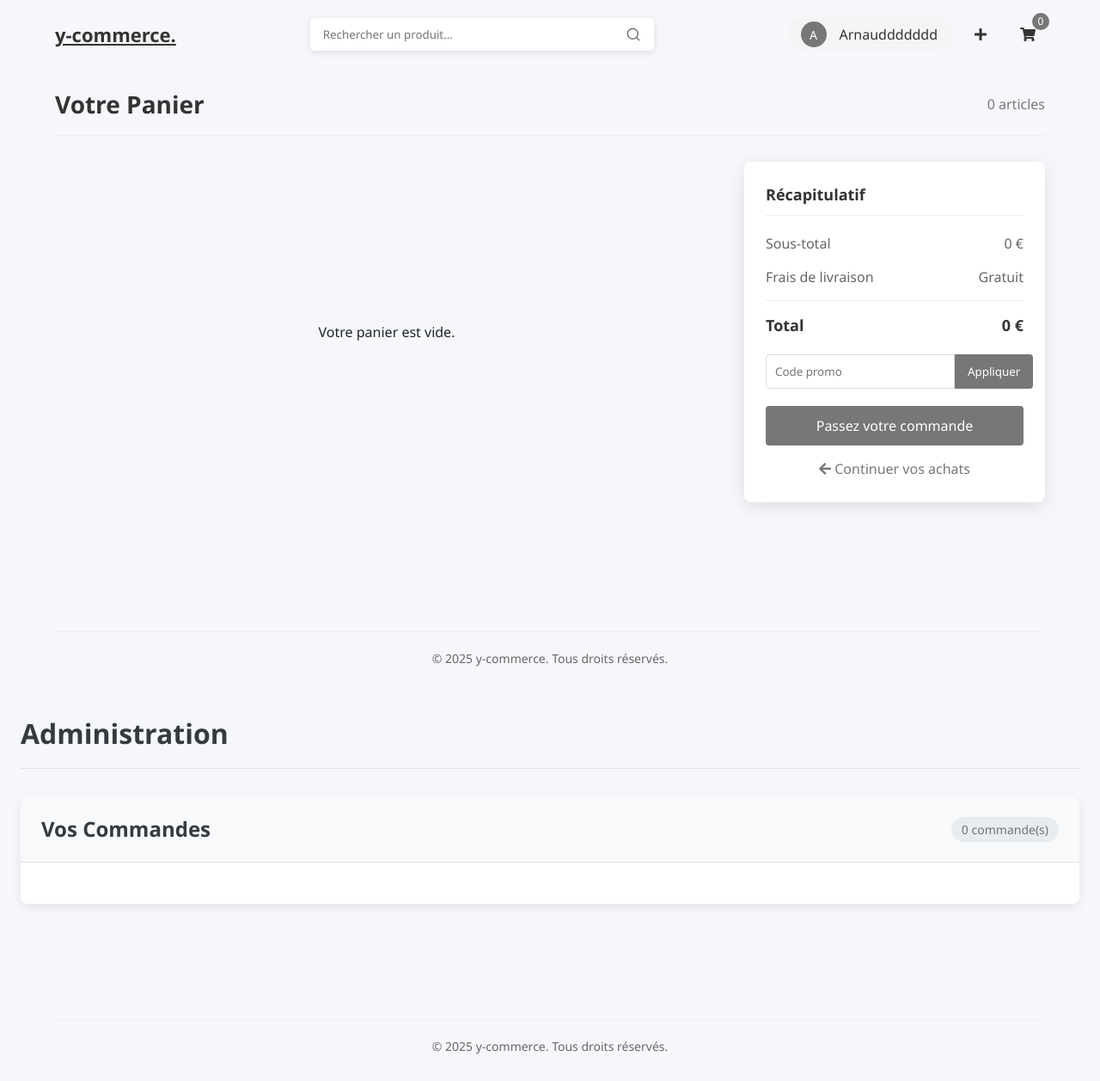
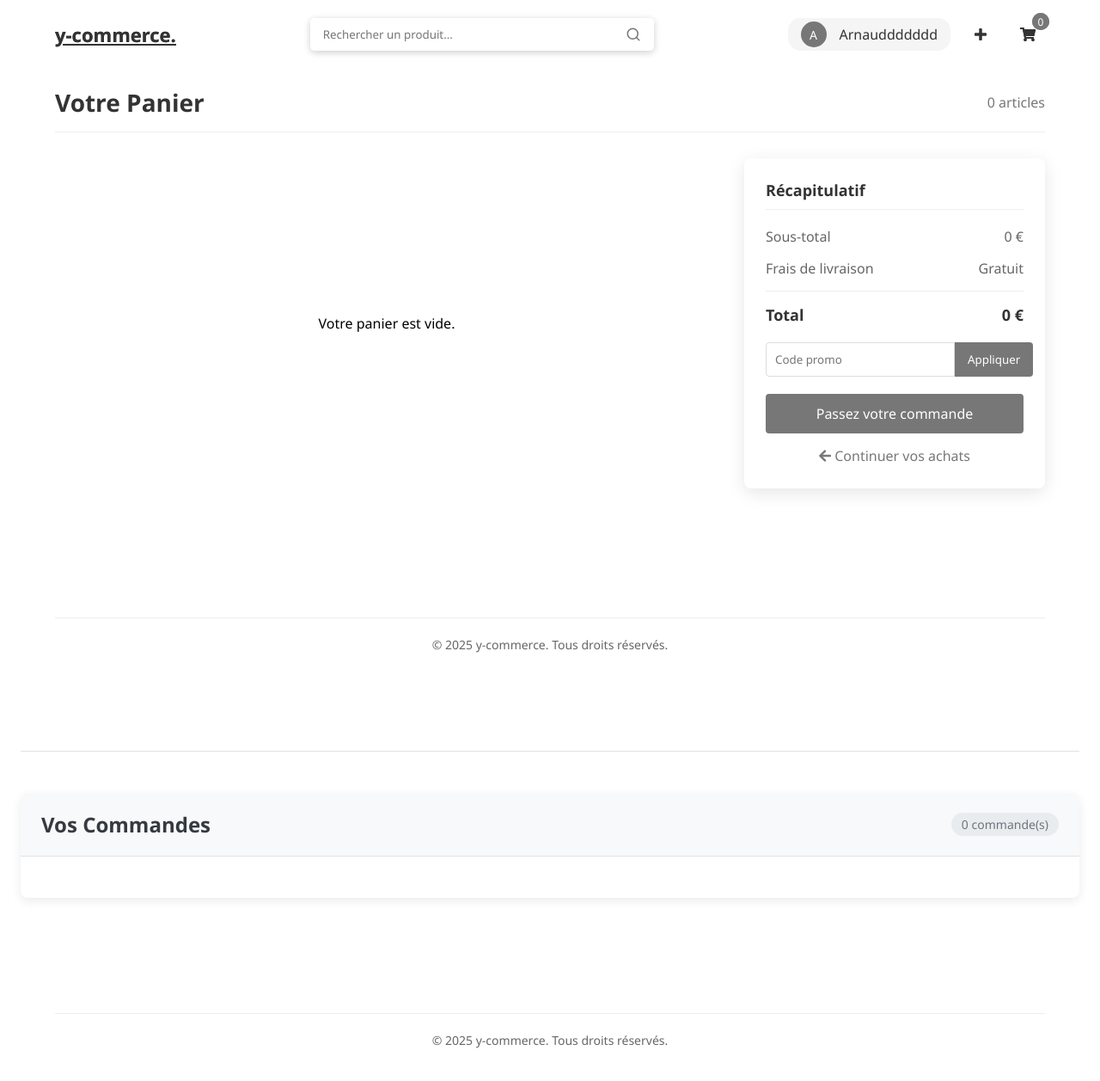
Before and after one commit to T0MMMMM/y-commerce, a PHP site: page /order.php in a window 1280 px wide. Shown: the whole page at 86% size. After the commit the page ends 1219 px from the top, so only its background shows below. Run offline with PHP 8.4, Linux system fonts and the light colour scheme; the visitor is signed in with stand-in values (Sample User, id 1); data comes from the database, SQL or seed files in the repository.

Commit message:
add button 'Vos commandes- && edit order.php

```diff
--- a/css/style.css
+++ b/css/style.css
@@ -1241,6 +1241,17 @@
     background-color: #666;
 }
 
+.show-commands {
+    background-color: #6e41d6;
+    color: white;
+    width: 100%;
+    margin-bottom: 20px;
+}
+
+.show-commands:hover {
+    background-color: #6b30bc;
+}
+
 /* User Articles Styles */
 .user-articles {
     margin-top: 40px;
@@ -1485,3 +1496,239 @@
 .delete-btn:hover {
     background-color: #c82333;
 }
+
+/* Commandes - CSS isolé avec préfixe cmd- */
+/* Ajoutez ce bloc à la fin de votre fichier CSS existant */
+
+/* Dashboard Layout */
+.cmd-dashboard-wrapper {
+    max-width: 1280px;
+    margin: 0 auto;
+    padding: 1.5rem;
+  }
+
+  .cmd-spacer {
+    height: 2.75rem; /* Hauteur approximative d'un h1 + padding */
+    visibility: hidden;
+  }
+
+  .cmd-dashboard-header {
+    margin-bottom: 3rem;
+    padding-bottom: 1rem;
+    border-bottom: 1px solid #dee2e6;
+  }
+
+  .cmd-dashboard-header h1 {
+    font-size: 2rem;
+    font-weight: 700;
+    color: #343a40;
+  }
+
+  /* Orders Panel */
+  .cmd-orders-panel {
+    background-color: white;
+    border-radius: 8px;
+    box-shadow: 0 4px 12px rgba(0, 0, 0, 0.08);
+    overflow: hidden;
+  }
+
+  .cmd-panel-header {
+    display: flex;
+    justify-content: space-between;
+    align-items: center;
+    padding: 1.25rem 1.5rem;
+    background-color: #f8f9fa;
+    border-bottom: 1px solid #dee2e6;
+  }
+
+  .cmd-panel-header h2 {
+    font-size: 1.25rem;
+    font-weight: 600;
+    color: #343a40;
+    margin: 0;
+  }
+
+  .cmd-order-count {
+    font-size: 0.875rem;
+    color: #6c757d;
+    background-color: #e9ecef;
+    padding: 0.25rem 0.75rem;
+    border-radius: 20px;
+  }
+
+  /* Orders Grid */
+  .cmd-orders-grid {
+    display: grid;
+    grid-template-columns: 1fr;
+    gap: 1.5rem;
+    padding: 1.5rem;
+  }
+
+  /* Order Box */
+  .cmd-order-box {
+    border: 1px solid #dee2e6;
+    border-radius: 8px;
+    overflow: hidden;
+    transition: all 0.25s ease;
+  }
+
+  .cmd-order-box:hover {
+    box-shadow: 0 6px 16px rgba(0, 0, 0, 0.12);
+    transform: translateY(-2px);
+  }
+
+  .cmd-order-header {
+    background-color: #f8fafd;
+    padding: 1rem 1.25rem;
+    border-bottom: 1px solid #dee2e6;
+  }
+
+  .cmd-order-meta {
+    display: flex;
+    gap: 1.5rem;
+    margin-bottom: 0.5rem;
+  }
+
+  .cmd-meta-item {
+    font-size: 0.875rem;
+    color: #6c757d;
+    display: flex;
+    align-items: center;
+    gap: 0.375rem;
+  }
+
+  .cmd-meta-item i {
+    color: #4a6cf7;
+    font-size: 0.75rem;
+  }
+
+  .cmd-order-address {
+    font-size: 0.875rem;
+    color: #343a40;
+    display: flex;
+    align-items: center;
+    gap: 0.375rem;
+  }
+
+  .cmd-order-address i {
+    color: #4a6cf7;
+    font-size: 0.75rem;
+  }
+
+  /* Products List */
+  .cmd-products-list {
+    padding: 1rem;
+    display: grid;
+    gap: 0.875rem;
+  }
+
+  /* Product Card */
+  .cmd-product-card {
+    display: flex;
+    align-items: center;
+    padding: 0.75rem;
+    background-color: #fbfbfd;
+    border-radius: 8px;
+    transition: all 0.25s ease;
+  }
+
+  .cmd-product-card:hover {
+    background-color: #f5f7ff;
+  }
+
+  .cmd-product-thumb {
+    width: 60px;
+    height: 60px;
+    border-radius: 5px;
+    overflow: hidden;
+    flex-shrink: 0;
+    margin-right: 1rem;
+    border: 1px solid #dee2e6;
+  }
+
+  .cmd-product-thumb img {
+    width: 100%;
+    height: 100%;
+    object-fit: cover;
+  }
+
+  .cmd-product-info {
+    flex: 1;
+  }
+
+  .cmd-product-name {
+    font-size: 0.95rem;
+    font-weight: 600;
+    margin-bottom: 0.5rem;
+    color: #343a40;
+  }
+
+  .cmd-product-details {
+    display: flex;
+    align-items: center;
+    gap: 1rem;
+    font-size: 0.875rem;
+  }
+
+  .cmd-product-price {
+    color: #6c757d;
+  }
+
+  .cmd-product-quantity {
+    font-weight: 600;
+    color: #4a6cf7;
+    padding: 0.125rem 0.5rem;
+    background-color: rgba(74, 108, 247, 0.1);
+    border-radius: 4px;
+  }
+
+  .cmd-product-total {
+    margin-left: auto;
+    font-weight: 600;
+    color: #343a40;
+  }
+
+  /* Responsive */
+  @media (min-width: 768px) {
+    .cmd-orders-grid {
+      grid-template-columns: repeat(2, 1fr);
+    }
+
+    .cmd-dashboard-header h1 {
+      font-size: 2rem;
+    }
+
+    .cmd-panel-header h2 {
+      font-size: 1.5rem;
+    }
+  }
+
+  @media (min-width: 1024px) {
+    .cmd-product-card {
+      padding: 1rem;
+    }
+
+    .cmd-product-thumb {
+      width: 75px;
+      height: 75px;
+    }
+  }
+
+  @media (max-width: 576px) {
+    .cmd-order-meta {
+      flex-direction: column;
+      gap: 0.5rem;
+    }
+
+    .cmd-product-details {
+      flex-wrap: wrap;
+      gap: 0.5rem;
+    }
+
+    .cmd-product-total {
+      margin-left: 0;
+      width: 100%;
+      padding-top: 0.5rem;
+      border-top: 1px dashed #dee2e6;
+    }
+  }
--- a/css/test.css
+++ /dev/null
@@ -1,340 +0,0 @@
-/* Variables CSS */
-:root {
-    --primary: #4a6cf7;
-    --secondary: #6c757d;
-    --success: #28a745;
-    --dark: #212529;
-    --light: #f8f9fa;
-    --gray-100: #f8f9fa;
-    --gray-200: #e9ecef;
-    --gray-300: #dee2e6;
-    --gray-600: #6c757d;
-    --gray-800: #343a40;
-    --shadow: 0 4px 12px rgba(0, 0, 0, 0.08);
-    --radius: 8px;
-    --transition: all 0.25s ease;
-  }
-
-  /* Reset & Base */
-  * {
-    margin: 0;
-    padding: 0;
-    box-sizing: border-box;
-  }
-
-  body {
-    font-family: 'Inter', -apple-system, BlinkMacSystemFont, sans-serif;
-    background-color: #f5f7fb;
-    color: var(--dark);
-    line-height: 1.5;
-  }
-
-  /* Dashboard Layout */
-  .dashboard-wrapper {
-    max-width: 1280px;
-    margin: 0 auto;
-    padding: 1.5rem;
-  }
-
-  .dashboard-header {
-    margin-bottom: 2rem;
-    padding-bottom: 1rem;
-    border-bottom: 1px solid var(--gray-300);
-  }
-
-  .dashboard-header h1 {
-    font-size: 1.75rem;
-    font-weight: 700;
-    color: var(--gray-800);
-  }
-
-  /* Orders Panel */
-  .orders-panel {
-    background-color: white;
-    border-radius: var(--radius);
-    box-shadow: var(--shadow);
-    overflow: hidden;
-  }
-
-  .panel-header {
-    display: flex;
-    justify-content: space-between;
-    align-items: center;
-    padding: 1.25rem 1.5rem;
-    background-color: var(--gray-100);
-    border-bottom: 1px solid var(--gray-300);
-  }
-
-  .panel-header h2 {
-    font-size: 1.25rem;
-    font-weight: 600;
-    color: var(--gray-800);
-  }
-
-  .order-count {
-    font-size: 0.875rem;
-    color: var(--secondary);
-    background-color: var(--gray-200);
-    padding: 0.25rem 0.75rem;
-    border-radius: 20px;
-  }
-
-  /* Orders Grid */
-  .orders-grid {
-    display: grid;
-    grid-template-columns: 1fr;
-    gap: 1.5rem;
-    padding: 1.5rem;
-  }
-
-  /* Order Box */
-  .order-box {
-    border: 1px solid var(--gray-300);
-    border-radius: var(--radius);
-    overflow: hidden;
-    transition: var(--transition);
-  }
-
-  .order-box:hover {
-    box-shadow: 0 6px 16px rgba(0, 0, 0, 0.12);
-    transform: translateY(-2px);
-  }
-
-  .order-header {
-    background-color: #f8fafd;
-    padding: 1rem 1.25rem;
-    border-bottom: 1px solid var(--gray-300);
-  }
-
-  .order-meta {
-    display: flex;
-    gap: 1.5rem;
-    margin-bottom: 0.5rem;
-  }
-
-  .meta-item {
-    font-size: 0.875rem;
-    color: var(--gray-600);
-    display: flex;
-    align-items: center;
-    gap: 0.375rem;
-  }
-
-  .meta-item i {
-    color: var(--primary);
-    font-size: 0.75rem;
-  }
-
-  .order-address {
-    font-size: 0.875rem;
-    color: var(--gray-800);
-    display: flex;
-    align-items: center;
-    gap: 0.375rem;
-  }
-
-  .order-address i {
-    color: var(--primary);
-    font-size: 0.75rem;
-  }
-
-  /* Products List */
-  .products-list {
-    padding: 1rem;
-    display: grid;
-    gap: 0.875rem;
-  }
-
-  /* Product Card */
-  .product-card {
-    display: flex;
-    align-items: center;
-    padding: 0.75rem;
-    background-color: #fbfbfd;
-    border-radius: var(--radius);
-    transition: var(--transition);
-  }
-
-  .product-card:hover {
-    background-color: #f5f7ff;
-  }
-
-  .product-thumb {
-    width: 60px;
-    height: 60px;
-    border-radius: 5px;
-    overflow: hidden;
-    flex-shrink: 0;
-    margin-right: 1rem;
-    border: 1px solid var(--gray-300);
-  }
-
-  .product-thumb img {
-    width: 100%;
-    height: 100%;
-    object-fit: cover;
-  }
-
-  .product-info {
-    flex: 1;
-  }
-
-  .product-name {
-    font-size: 0.95rem;
-    font-weight: 600;
-    margin-bottom: 0.5rem;
-    color: var(--gray-800);
-  }
-
-  .product-details {
-    display: flex;
-    align-items: center;
-    gap: 1rem;
-    font-size: 0.875rem;
-  }
-
-  .product-price {
-    color: var(--secondary);
-  }
-
-  .product-quantity {
-    font-weight: 600;
-    color: var(--primary);
-    padding: 0.125rem 0.5rem;
-    background-color: rgba(74, 108, 247, 0.1);
-    border-radius: 4px;
-  }
-
-  .product-total {
-    margin-left: auto;
-    font-weight: 600;
-    color: var(--gray-800);
-  }
-
-  /* Responsive */
-  @media (min-width: 768px) {
-    .orders-grid {
-      grid-template-columns: repeat(2, 1fr);
-    }
-
-    .dashboard-header h1 {
-      font-size: 2rem;
-    }
-
-    .panel-header h2 {
-      font-size: 1.5rem;
-    }
-  }
-
-  @media (min-width: 1024px) {
-    .product-card {
-      padding: 1rem;
-    }
-
-    .product-thumb {
-      width: 75px;
-      height: 75px;
-    }
-  }
-
-  @media (max-width: 576px) {
-    .order-meta {
-      flex-direction: column;
-      gap: 0.5rem;
-    }
-
-    .product-details {
-      flex-wrap: wrap;
-      gap: 0.5rem;
-    }
-
-    .product-total {
-      margin-left: 0;
-      width: 100%;
-      padding-top: 0.5rem;
-      border-top: 1px dashed var(--gray-300);
-    }
-  }
-
-
-  .footer {
-    background-color: none;
-    padding: 40px 5% 20px;
-    margin-top: 40px;
-}
-
-.footer-content {
-    display: grid;
-    grid-template-columns: repeat(auto-fit, minmax(200px, 1fr));
-    gap: 30px;
-    margin-bottom: 30px;
-}
-
-.footer-section {
-    margin-bottom: 20px;
-}
-
-.footer-title {
-    color: #333;
-    font-size: 18px;
-    margin-bottom: 15px;
-    position: relative;
-}
-
-.footer-title:after {
-    content: '';
-    display: block;
-    width: 40px;
-    height: 2px;
-    background-color: none;
-    margin-top: 5px;
-}
-
-.social-icons {
-    display: flex;
-    gap: 10px;
-    margin-top: 15px;
-}
-
-.social-icon {
-    color: #777;
-    transition: color 0.3s;
-    font-size: 18px;
-}
-
-.social-icon:hover {
-    color: #555;
-}
-
-.footer-links {
-    list-style: none;
-}
-
-.footer-links li {
-    margin-bottom: 8px;
-}
-
-.footer-links a {
-    color: #666;
-    text-decoration: none;
-    transition: color 0.3s;
-}
-
-.footer-links a:hover {
-    color: #333;
-    text-decoration: underline;
-}
-
-.footer p {
-    color: #666;
-    line-height: 1.6;
-    margin-bottom: 8px;
-}
-
-.footer-bottom {
-    border-top: 1px solid #eee;
-    padding-top: 20px;
-    text-align: center;
-    color: #777;
-    font-size: 14px;
-}
--- a/order.php
+++ b/order.php
@@ -16,48 +16,51 @@
     <meta charset="UTF-8">
     <meta name="viewport" content="width=device-width, initial-scale=1.0">
     <title>Vos Commandes - y-commerce</title>
-    <link rel="stylesheet" href="css/test.css">
+    <link rel="stylesheet" href="css/style.css">
     <link rel="stylesheet" href="https://cdnjs.cloudflare.com/ajax/libs/font-awesome/6.4.0/css/all.min.css">
 </head>
 <body>
-    <div class="dashboard-wrapper">
-        <header class="dashboard-header">
-            <h1>Administration</h1>
+
+    <?php include 'includes/navbar.php'; ?>
+
+    <div class="cmd-dashboard-wrapper">
+        <header class="cmd-dashboard-header">
+            <div class="cmd-spacer">&nbsp;</div>
         </header>
 
-        <main class="orders-panel">
-            <div class="panel-header">
+        <main class="cmd-orders-panel">
+            <div class="cmd-panel-header">
                 <h2>Vos Commandes</h2>
-                <span class="order-count"><?= count($orders) ?> commande(s)</span>
+                <span class="cmd-order-count"><?= count($orders) ?> commande(s)</span>
             </div>
 
-            <div class="orders-grid">
+            <div class="cmd-orders-grid">
                 <?php foreach ($orders as $order): ?>
-                <div class="order-box">
-                    <div class="order-header">
-                        <div class="order-meta">
-                            <div class="meta-item"><i class="fas fa-calendar"></i> <?= htmlspecialchars($order['transaction_date']) ?></div>
-                            <div class="meta-item"><i class="fas fa-tag"></i> <?= htmlspecialchars($order['total_price']) ?> €</div>
+                <div class="cmd-order-box">
+                    <div class="cmd-order-header">
+                        <div class="cmd-order-meta">
+                            <div class="cmd-meta-item"><i class="fas fa-calendar"></i> <?= htmlspecialchars($order['transaction_date']) ?></div>
+                            <div class="cmd-meta-item"><i class="fas fa-tag"></i> <?= htmlspecialchars($order['total_price']) ?> €</div>
                         </div>
-                        <div class="order-address">
+                        <div class="cmd-order-address">
                             <i class="fas fa-home"></i> <?= htmlspecialchars($order['adress']) ?>
                         </div>
                     </div>
 
-                    <div class="products-list">
+                    <div class="cmd-products-list">
                         <?php foreach ($order['article_list'] as $article): ?>
                             <?php $orderdetails = getOrderDetailsById($article); ?>
                             <?php $article = getArticleById($orderdetails['article_id']); ?>
-                            <div class="product-card">
-                                <div class="product-thumb">
+                            <div class="cmd-product-card">
+                                <div class="cmd-product-thumb">
                                     <img src="<?= htmlspecialchars($article['image_link']) ?>" alt="<?= htmlspecialchars($article['name']) ?>">
                                 </div>
-                                <div class="product-info">
-                                    <h3 class="product-name"><?= htmlspecialchars($article['name']) ?></h3>
-                                    <div class="product-details">
-                                        <span class="product-price"><?= htmlspecialchars($article['price']) ?> €</span>
-                                        <span class="product-quantity">x<?= htmlspecialchars($orderdetails['quantity']) ?></span>
-                                        <span class="product-total"><?= htmlspecialchars($article['price'] * $orderdetails['quantity']) ?> €</span>
+                                <div class="cmd-product-info">
+                                    <h3 class="cmd-product-name"><?= htmlspecialchars($article['slug']) ?></h3>
+                                    <div class="cmd-product-details">
+                                        <span class="cmd-product-price"><?= htmlspecialchars($article['price']) ?> €</span>
+                                        <span class="cmd-product-quantity">x<?= htmlspecialchars($orderdetails['quantity']) ?></span>
+                                        <span class="cmd-product-total"><?= htmlspecialchars($article['price'] * $orderdetails['quantity']) ?> €</span>
                                     </div>
                                 </div>
                             </div>
```
Also changed, not shown: profile.php (+8 -0 lines).
